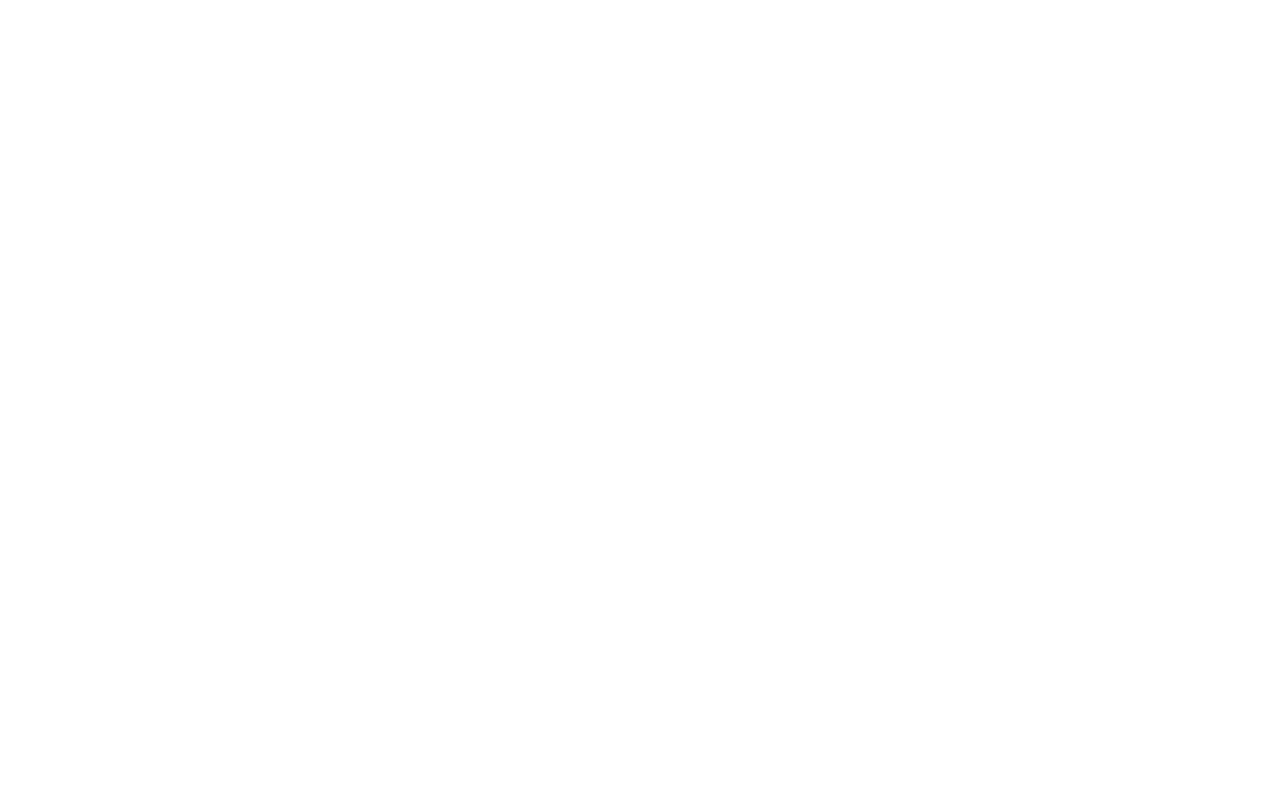
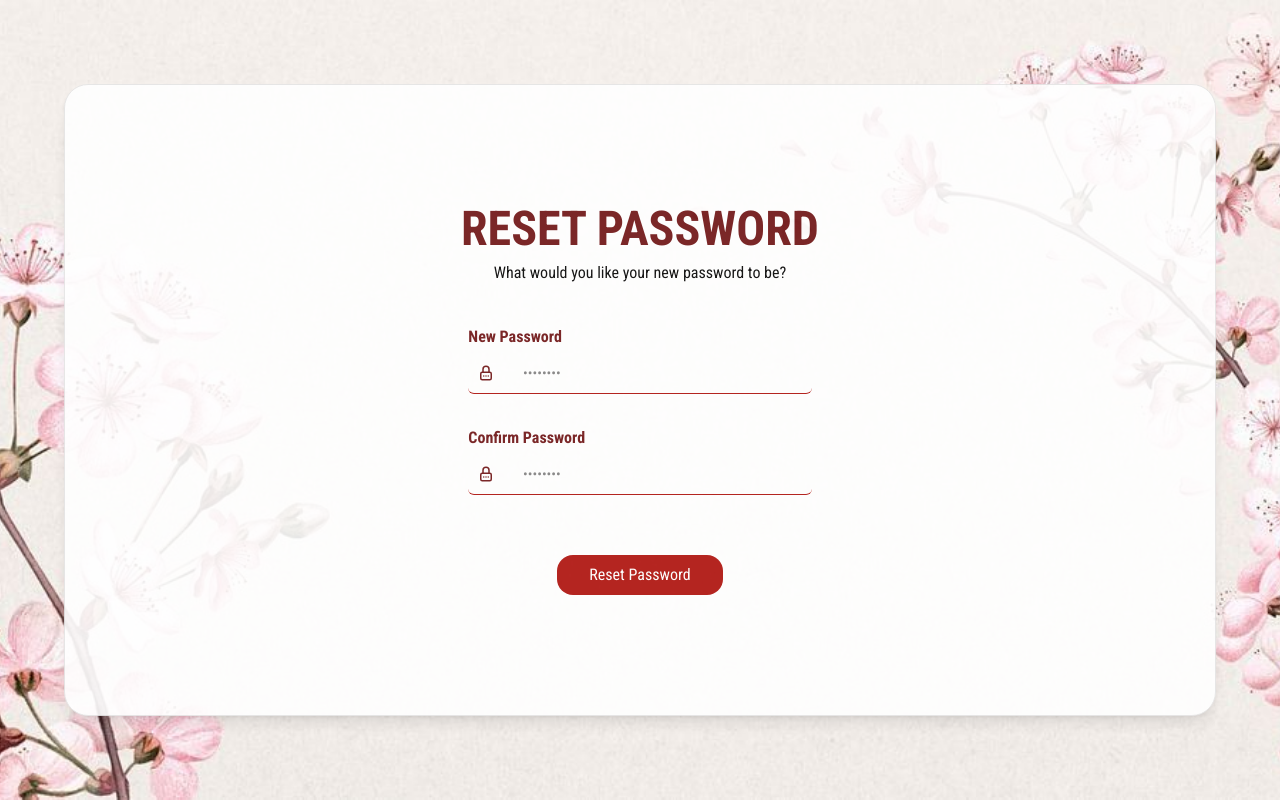
Before and after one commit to avytran/tet-planner-pro-frontend, a React (Vite) app in the folder front-end/: page /reset-password in a window 1280 px wide. Before the commit this address had no page. Built offline with nearby package versions, Linux system fonts and the light colour scheme; a web font is replaced by a local one.

Commit message:
feat(US49): implement reset password page layout

```diff
--- /dev/null
+++ b/front-end/src/components/Auth/ResetPassword.jsx
@@ -0,0 +1,41 @@
+import { Card } from "./Card";
+import { InputField } from "./InputField";
+import { TbLockPassword } from "react-icons/tb";
+import AuthButton from "./Button";
+
+
+export const ResetPasswordForm = () => {
+  return (
+    <Card className="w-full max-w-5xl lg:max-w-6xl space-y-6 opacity-90 p-15 py-30">
+      <div className="space-y-2 text-center md:text-left mb-10">
+        <h1 className="font-bold text-primary-strong text-center text-5xl">
+          RESET PASSWORD
+        </h1>
+        <p className="text-center font-body-strong text-black">What would you like your new password to be?</p>
+      </div>
+
+      <form className="space-y-4 w-1/3 mx-auto">
+        <InputField
+          icon={<TbLockPassword />}
+          label="New Password"
+          name="password"
+          type="password"
+          placeholder="••••••••"
+          required
+        />
+        <InputField
+          icon={<TbLockPassword />}
+          label="Confirm Password"
+          name="confirmPassword"
+          type="password"
+          placeholder="••••••••"
+          required
+        />
+
+        <div className="flex justify-center mt-15">
+        <AuthButton type="submit" color="danger" label="Reset Password"/>
+        </div>
+      </form>
+    </Card>
+  );
+};
--- /dev/null
+++ b/front-end/src/pages/ResetPassword/ResetPasswordPage.jsx
@@ -0,0 +1,5 @@
+import { ResetPasswordForm } from "../../components/Auth/ResetPassword";
+
+export const ResetPasswordPage = () => {
+  return <ResetPasswordForm />;
+};
--- a/front-end/src/routes/AppRoutes.jsx
+++ b/front-end/src/routes/AppRoutes.jsx
@@ -11,6 +11,7 @@
 import { SignupPage } from "../pages/SignupPage/SignupPage";
 import { ForgotPasswordPage } from "../pages/ForgotPassword/ForgotPasswordPage";
 import { EntercodePage } from "../pages/Entercode/EntercodePage";
+import { ResetPasswordPage } from "../pages/ResetPassword/ResetPasswordPage";
 
 export default function AppRoutes() {
   return (
@@ -28,6 +29,7 @@
         <Route path="sign-up" element={<SignupPage />} />
         <Route path="forgot-password" element={<ForgotPasswordPage />} />
         <Route path="enter-code" element={<EntercodePage />} />
+        <Route path="reset-password" element={<ResetPasswordPage />} />
       </Route>
     </Routes>
   );
```
